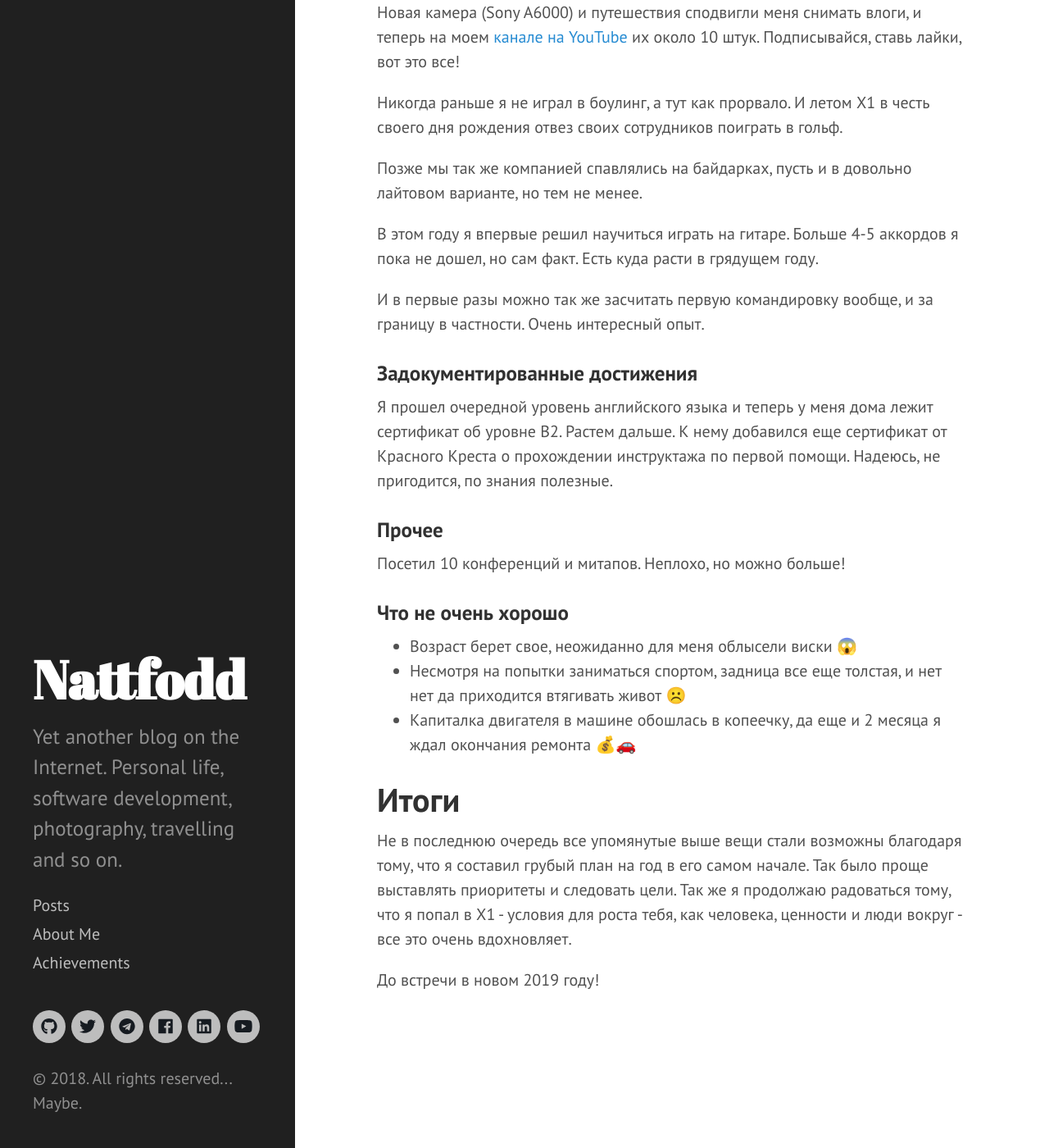
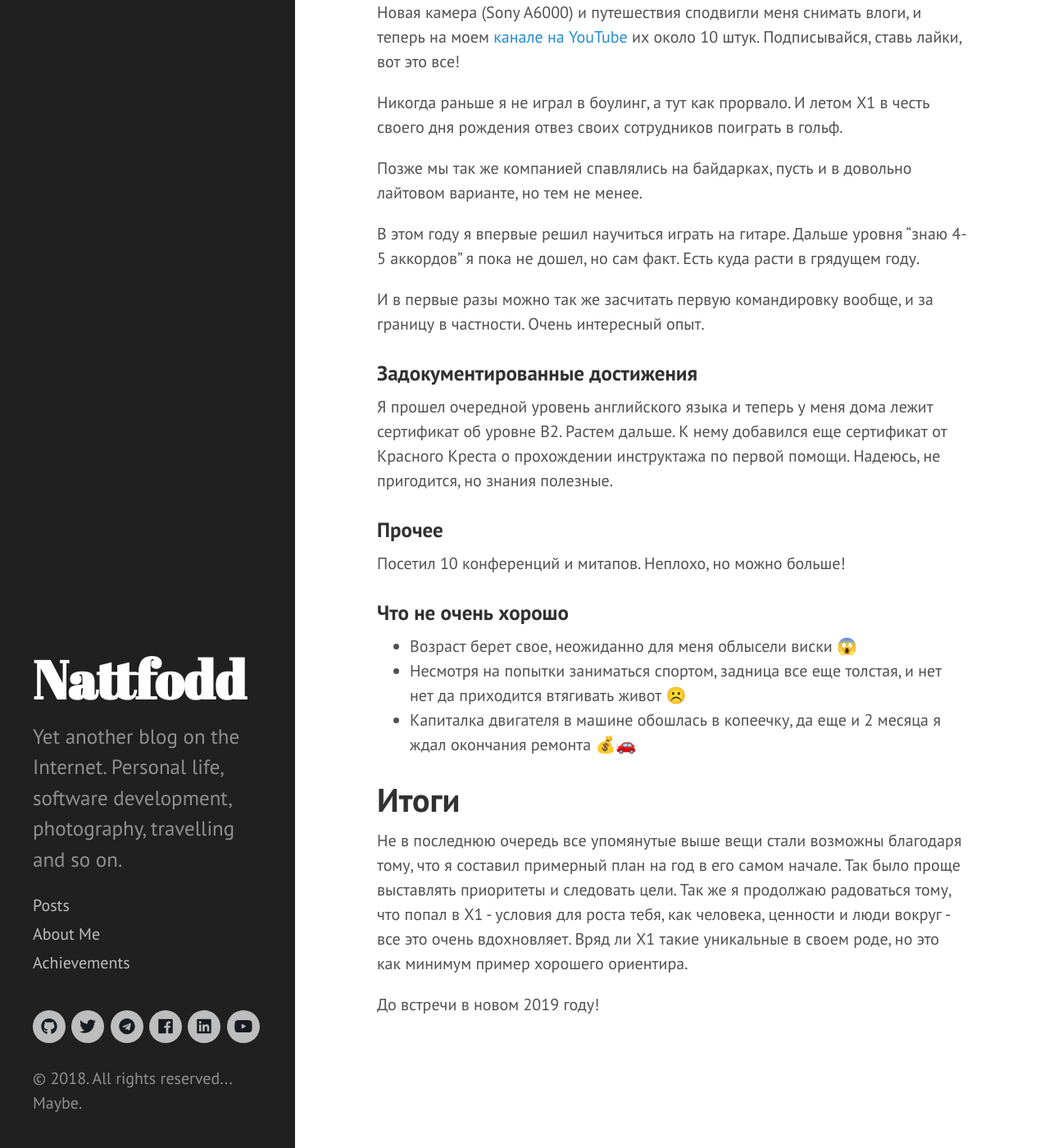
Before and after one commit to nattfodd/life, a Jekyll site: the page built from _posts/2018-12-26-year-summary.md, in a window 1280 px wide and 1400 px high, scrolled down 2733 px. Shown: the whole window at 82% size. Built offline with Jekyll 4.4.1, drawn with Linux system fonts in a browser that asks for light colours; nearby versions of some CDN libraries.

Commit message:
Typo fixes

```diff
--- a/_posts/2018-12-26-year-summary.md
+++ b/_posts/2018-12-26-year-summary.md
@@ -64,14 +64,14 @@ date: 2018-12-26 13:25:00
 
 Позже мы так же компанией спавлялись на байдарках, пусть и в довольно лайтовом варианте, но тем не менее.
 
-В этом году я впервые решил научиться играть на гитаре. Больше 4-5 аккордов я пока не дошел, но сам факт. Есть куда расти в грядущем году.
+В этом году я впервые решил научиться играть на гитаре. Дальше уровня "знаю 4-5 аккордов" я пока не дошел, но сам факт. Есть куда расти в грядущем году.
 
 И в первые разы можно так же засчитать первую командировку вообще, и за границу в частности. Очень интересный опыт.
 
 ### Задокументированные достижения
 
 Я прошел очередной уровень английского языка и теперь у меня дома лежит сертификат об уровне B2. Растем дальше.
-К нему добавился еще сертификат от Красного Креста о прохождении инструктажа по первой помощи. Надеюсь, не пригодится, по знания полезные.
+К нему добавился еще сертификат от Красного Креста о прохождении инструктажа по первой помощи. Надеюсь, не пригодится, но знания полезные.
 
 ### Прочее
 
@@ -85,6 +85,6 @@ date: 2018-12-26 13:25:00
 
 # Итоги
 
-Не в последнюю очередь все упомянутые выше вещи стали возможны благодаря тому, что я составил грубый план на год в его самом начале. Так было проще выставлять приоритеты и следовать цели. Так же я продолжаю радоваться тому, что я попал в X1 - условия для роста тебя, как человека, ценности и люди вокруг - все это очень вдохновляет.
+Не в последнюю очередь все упомянутые выше вещи стали возможны благодаря тому, что я составил примерный план на год в его самом начале. Так было проще выставлять приоритеты и следовать цели. Так же я продолжаю радоваться тому, что попал в X1 - условия для роста тебя, как человека, ценности и люди вокруг - все это очень вдохновляет. Вряд ли Х1 такие уникальные в своем роде, но это как минимум пример хорошего ориентира.
 
 До встречи в новом 2019 году!
```
